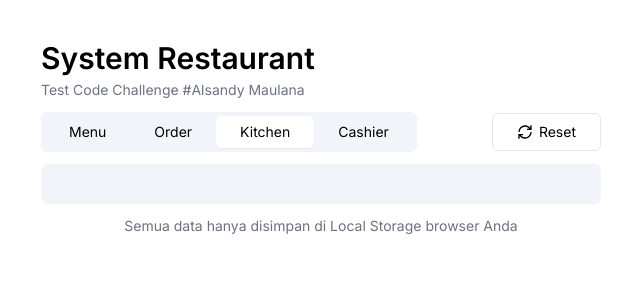
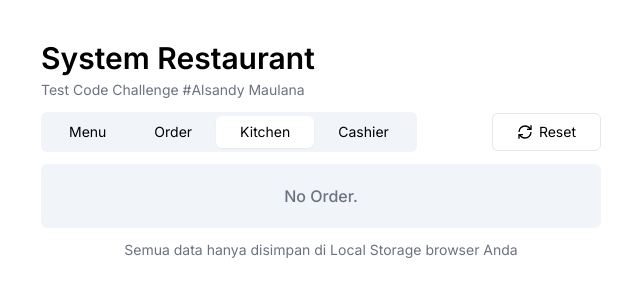
Before and after one commit to marsmallowz/restaurant-system-app, a Next.js app: page /kitchen in a window 1280 px wide. Shown: the top 300 px of the page, without its empty margins (319-959 px from the left). Built offline with nearby package versions, Linux system fonts and the light colour scheme.

Commit message:
create detail if no order in kitchen

```diff
--- a/src/app/kitchen/page.tsx
+++ b/src/app/kitchen/page.tsx
@@ -32,6 +32,11 @@ export default function Kitchen() {
 
   return (
     <div className="flex">
+      {!orders.length ? (
+        <div className="w-full text-center text-gray-500 font-medium">
+          No Order.
+        </div>
+      ) : (
         <div className="grid grid-cols-2 gap-2 w-full">
           {orders.map((order) => {
             return (
@@ -48,6 +53,7 @@ export default function Kitchen() {
             );
           })}
         </div>
+      )}
     </div>
   );
 }
```
Lines whose indentation alone changed are shown as unchanged.
